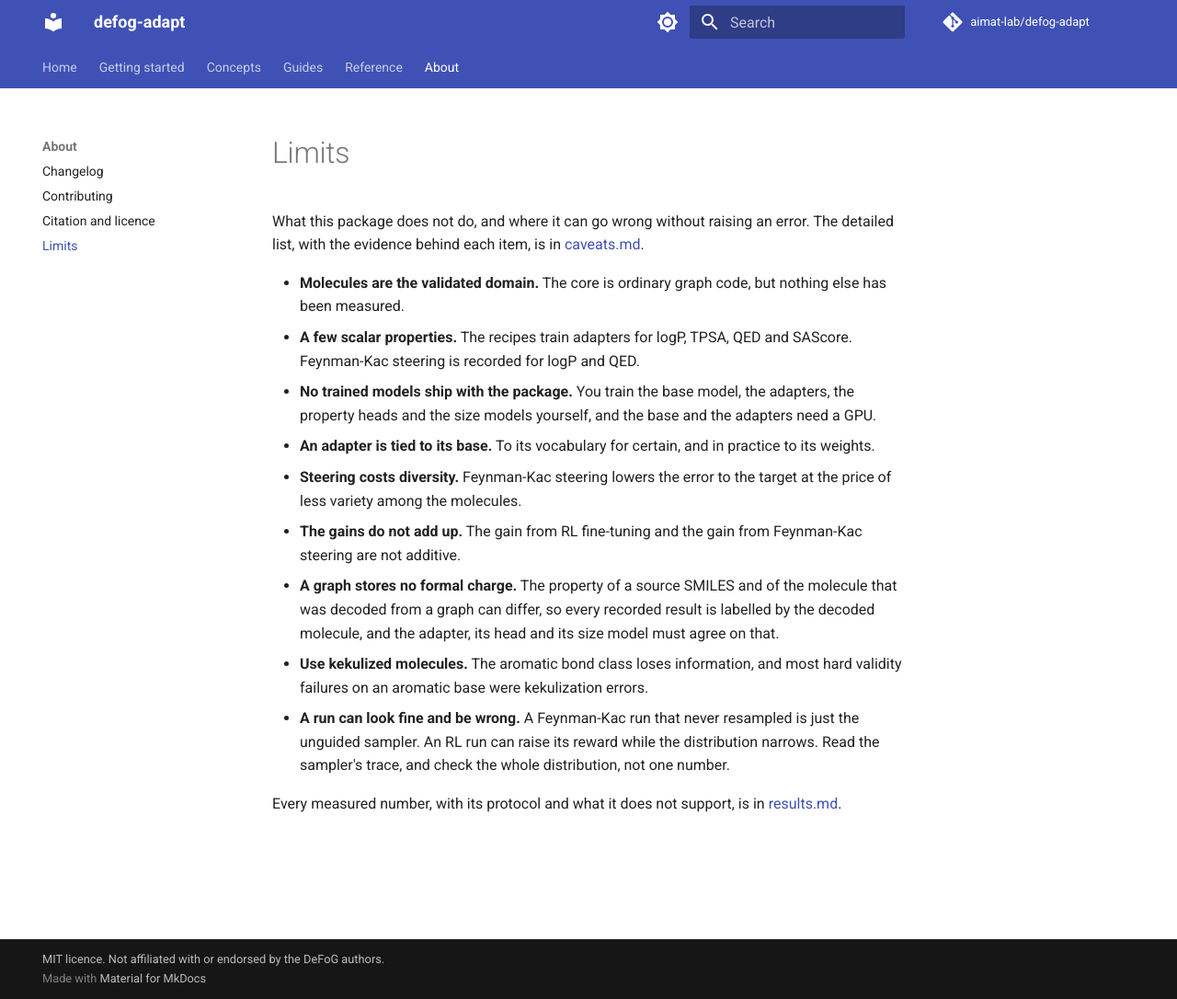
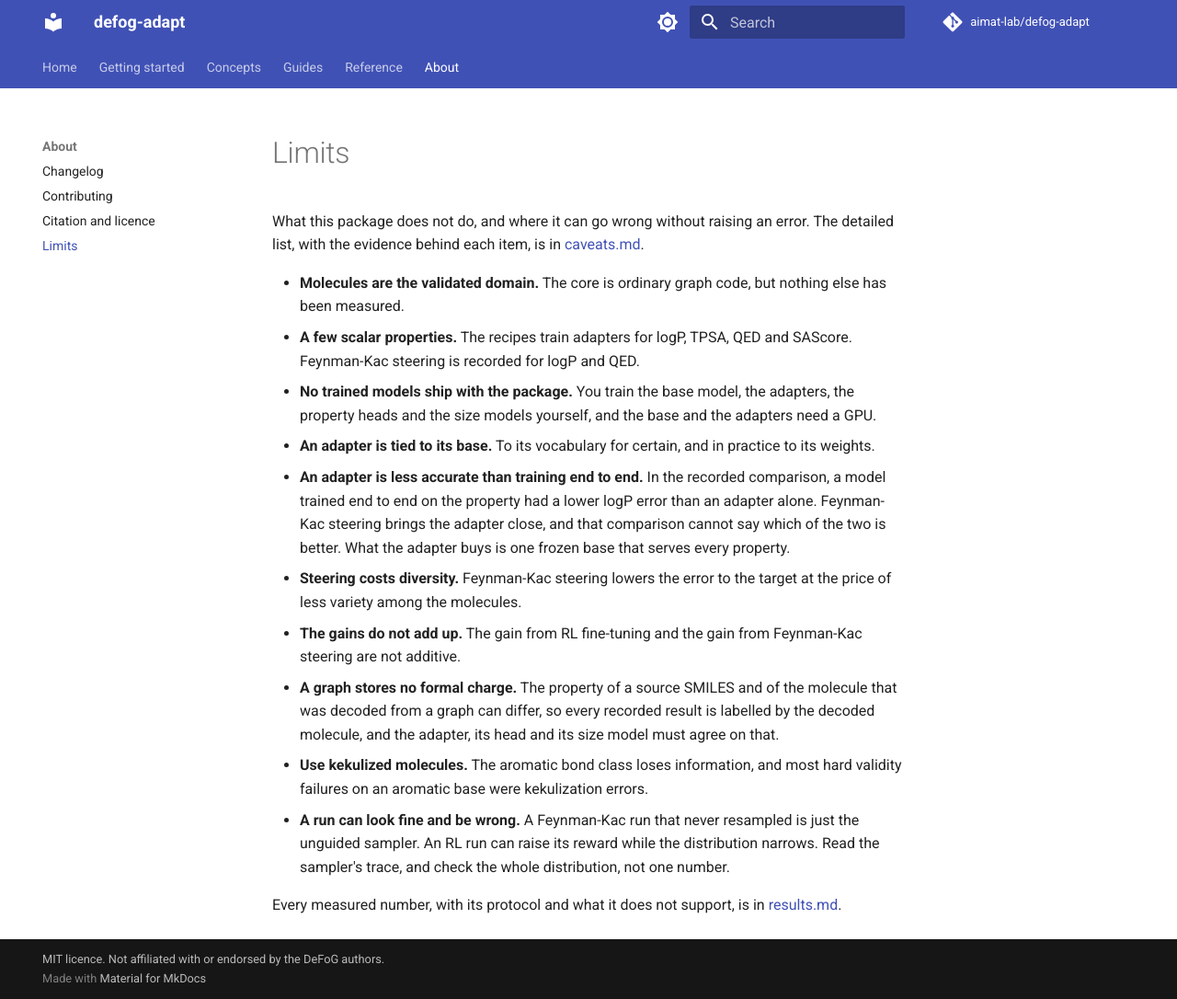
Before and after one commit to aimat-lab/defog-adapt, an MkDocs documentation site: the page built from docs/about/limits.md, in a window 1280 px wide and 1086 px high. Shown: the whole window at 92% size. Built offline with MkDocs 1.6.1 and Material for MkDocs 9.7.7, drawn with Linux system fonts in a browser that asks for light colours; comment, search, counter and statistics services are not loaded.

Commit message:
Docs site: say that an adapter is less accurate than training end to end
The re-recorded comparison (docs/results.md section 9) makes this a headline finding, and the Concepts and Limits pages
said nothing about it. Both now say it in words and no numbers, kept to what section 9 establishes: an end-to-end model
beats an adapter alone by more than the training noise, while the gap between it and the Feynman-Kac-steered adapter
(0.035) is not an ordering the comparison can establish. "The gains do not add" stays: caveats.md still records it.

Co-Authored-By: Claude Sonnet 5.5 <noreply@anthropic.com>

```diff
--- a/docs/about/limits.md
+++ b/docs/about/limits.md
@@ -10,6 +10,10 @@ evidence behind each item, is in
 - **No trained models ship with the package.** You train the base model, the adapters, the property heads and the size
   models yourself, and the base and the adapters need a GPU.
 - **An adapter is tied to its base.** To its vocabulary for certain, and in practice to its weights.
+- **An adapter is less accurate than training end to end.** In the recorded comparison, a model trained end to end on
+  the property had a lower logP error than an adapter alone. Feynman-Kac steering brings the adapter close, and that
+  comparison cannot say which of the two is better. What the adapter buys is one frozen base that serves every
+  property.
 - **Steering costs diversity.** Feynman-Kac steering lowers the error to the target at the price of less variety among
   the molecules.
 - **The gains do not add up.** The gain from RL fine-tuning and the gain from Feynman-Kac steering are not additive.
```
Also changed, not shown: docs/concepts.md (+4 -0 lines).
